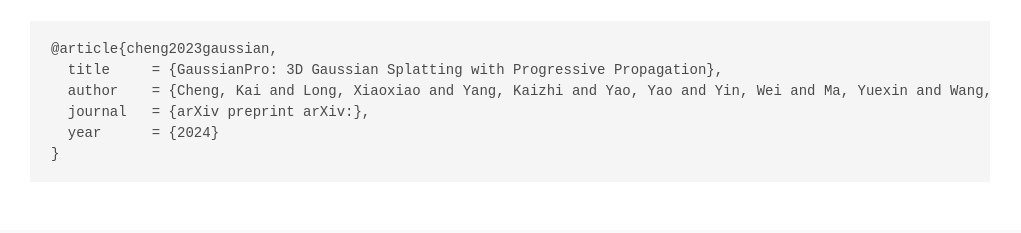
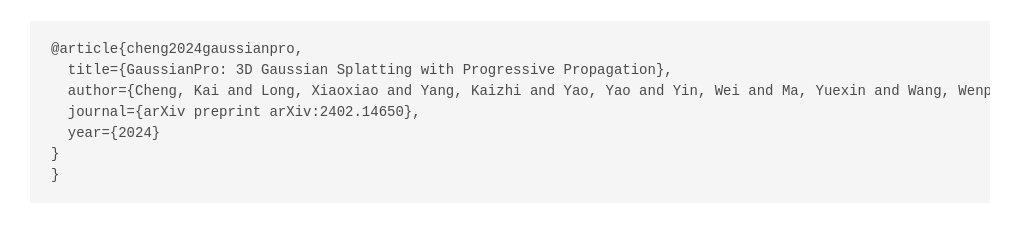
Before and after one commit to kcheng1021/gaussianpro.github.io, a plain HTML site: page index.html in a window 1280 px wide. Shown: the part 3907-4140 px from the top of the page, without its empty margins (130-1151 px from the left). Drawn offline with nearby package versions, Linux system fonts and the light colour scheme; some icons are missing; a web font is replaced by a local one.

Commit message:
Update index.html

```diff
--- a/index.html
+++ b/index.html
@@ -503,11 +503,12 @@
   archivePrefix={arXiv},
   primaryClass={cs.CV}
 }</code></pre>-->
-    <pre><code>@article{cheng2023gaussian,
-  title     = {GaussianPro: 3D Gaussian Splatting with Progressive Propagation},
-  author    = {Cheng, Kai and Long, Xiaoxiao and Yang, Kaizhi and Yao, Yao and Yin, Wei and Ma, Yuexin and Wang, Wenping and Chen, Xuejin},
-  journal   = {arXiv preprint arXiv:},
-  year      = {2024}
+    <pre><code>@article{cheng2024gaussianpro,
+  title={GaussianPro: 3D Gaussian Splatting with Progressive Propagation},
+  author={Cheng, Kai and Long, Xiaoxiao and Yang, Kaizhi and Yao, Yao and Yin, Wei and Ma, Yuexin and Wang, Wenping and Chen, Xuejin},
+  journal={arXiv preprint arXiv:2402.14650},
+  year={2024}
+}
 }</code></pre>
     <!--<pre><code>@article{kchenguc23,
   author    = {Kai Cheng, Xiaoxiao Long, Wei Yin, Jin Wang, Zhiqiang Wu, Yuexin Ma, Kaixuan Wang, Xiaozhi Chen, Xuejin Chen},
```
